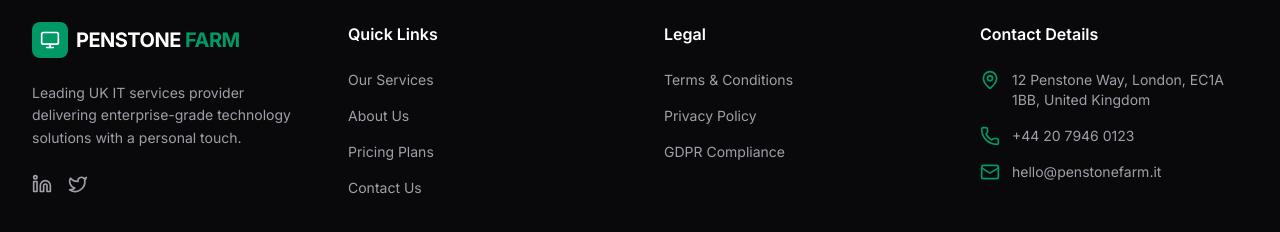
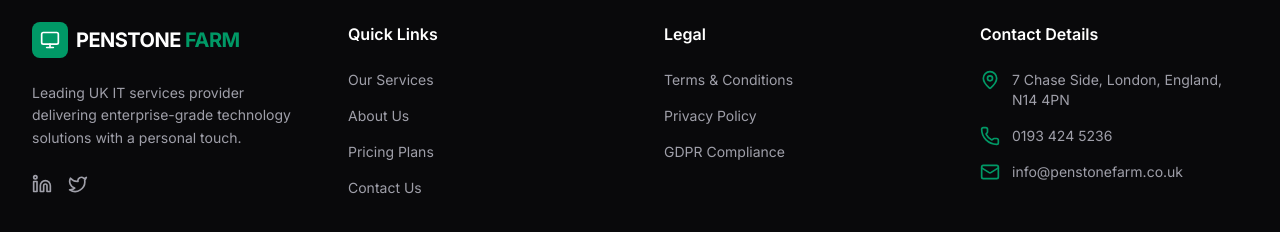
Before and after one commit to consultancy-outfit/100IT-SALESITES-001, a React (Vite) app: page / in a window 1280 px wide. Shown: the part 4137-4369 px from the top of the page. Built offline with nearby package versions, Linux system fonts and the light colour scheme; a web font is replaced by a local one.

Commit message:
Update constants.ts

```diff
--- a/src/constants.ts
+++ b/src/constants.ts
@@ -1,9 +1,9 @@
 export const COMPANY_DETAILS = {
   name: "Penstone Farm",
-  address: "12 Penstone Way, London, EC1A 1BB, United Kingdom",
-  crn: "08421357",
-  phone: "+44 20 7946 0123",
-  email: "hello@penstonefarm.it",
+  address: "7 Chase Side, London, England, N14 4PN",
+  crn: "17046336",
+  phone: "0193 424 5236",
+  email: "info@penstonefarm.co.uk",
   hours: "Mon - Fri: 09:00 - 17:30",
 };
 
```
